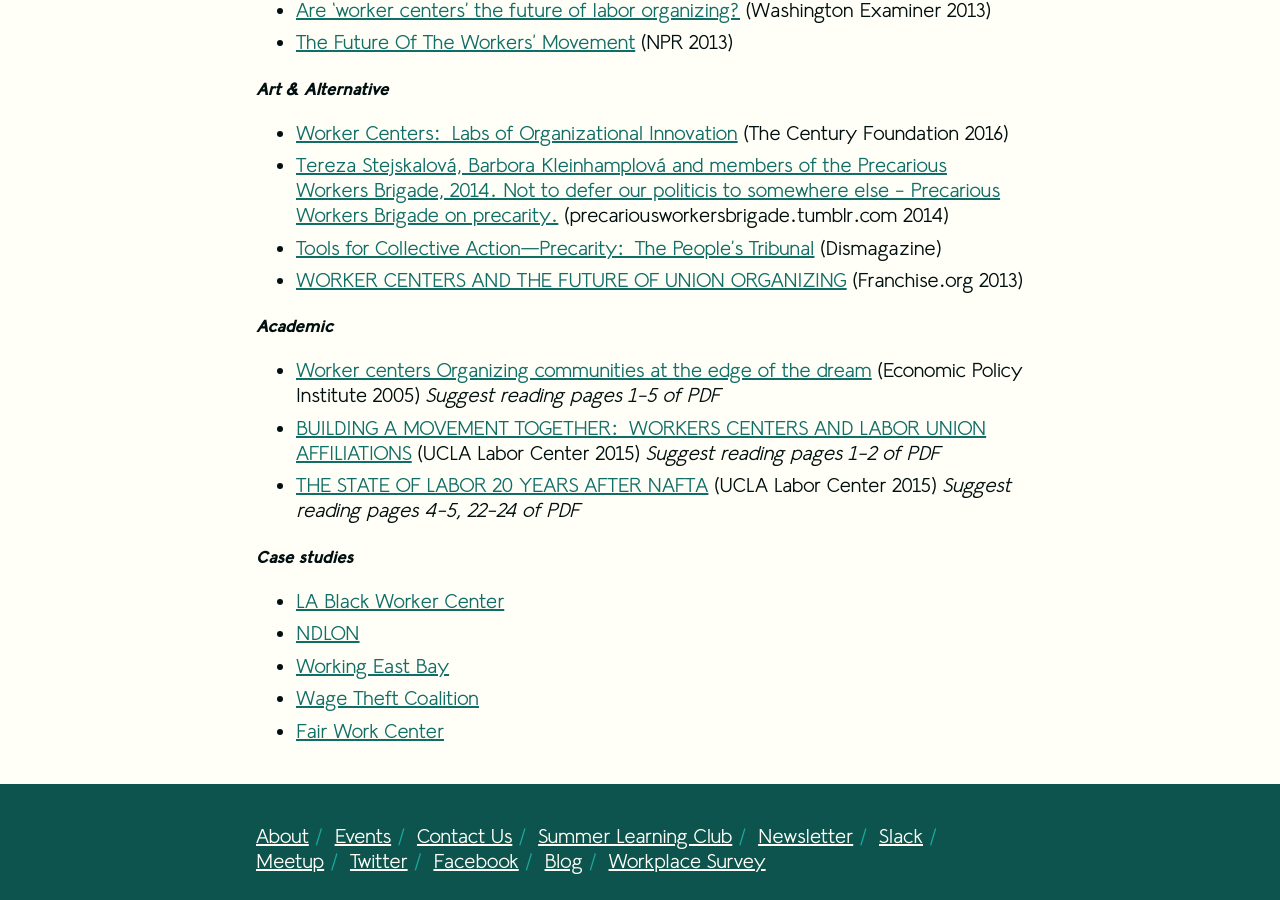
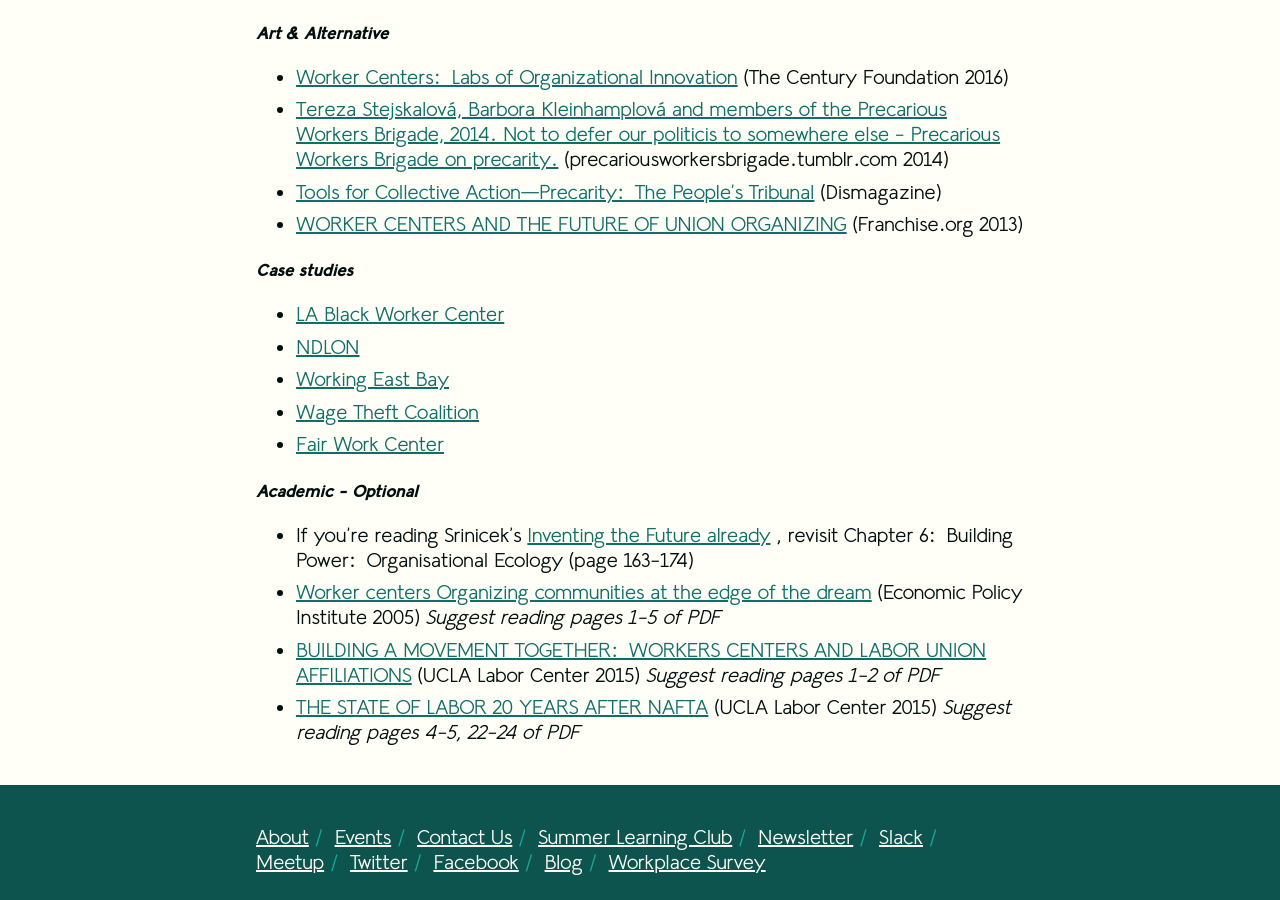
Before and after one commit to techworkersco/twc-site, a Jekyll site: the page built from learning-club-5.md, in a window 1280 px wide and 900 px high, scrolled down 1135 px. Built offline with Jekyll 4.4.1, drawn with Linux system fonts in a browser that asks for light colours; some of the changed text lies outside the part shown.

Commit message:
readings updates for /5

```diff
--- a/learning-club-5.md
+++ b/learning-club-5.md
@@ -27,14 +27,15 @@
 - [Tools for Collective Action—Precarity: The People’s Tribunal](http://dismagazine.com/discussion/21416/tools-for-collective-action-precarity-the-peoples-tribunal/) (Dismagazine)
 - [WORKER CENTERS AND THE FUTURE OF UNION ORGANIZING](http://franchise.org/worker-centers-and-the-future-of-union-organizing-0) (Franchise.org 2013)
 
-#### Academic
-- [Worker centers Organizing communities at the edge of the dream](http://www.epi.org/publication/bp159/) (Economic Policy Institute 2005) _Suggest reading pages 1-5 of PDF_
-- [BUILDING A MOVEMENT TOGETHER: WORKERS CENTERS AND LABOR UNION AFFILIATIONS](https://www.labor.ucla.edu/publication/building-a-movement-together-workers-centers-and-labor-union-affiliations-2/) (UCLA Labor Center 2015) _Suggest reading pages 1-2 of PDF_
-- [THE STATE OF LABOR 20 YEARS AFTER NAFTA](https://www.labor.ucla.edu/publication/the-state-of-labor-20-years-after-nafta/) (UCLA Labor Center 2015) _Suggest reading pages 4-5, 22-24 of PDF_
-
 #### Case studies
 - [LA Black Worker Center](http://lablackworkercenter.org/)
 - [NDLON](http://www.ndlon.org/en/)
 - [Working East Bay](http://workingeastbay.org/)
 - [Wage Theft Coalition](https://wagetheftcoalition.com/)
 - [Fair Work Center](http://fairworkcenter.org/)
+
+#### Academic - Optional
+- If you're reading Srinicek's [Inventing the Future already](https://www.versobooks.com/books/2315-inventing-the-future) , revisit Chapter 6: Building Power: Organisational Ecology (page 163-174)
+- [Worker centers Organizing communities at the edge of the dream](http://www.epi.org/publication/bp159/) (Economic Policy Institute 2005) _Suggest reading pages 1-5 of PDF_
+- [BUILDING A MOVEMENT TOGETHER: WORKERS CENTERS AND LABOR UNION AFFILIATIONS](https://www.labor.ucla.edu/publication/building-a-movement-together-workers-centers-and-labor-union-affiliations-2/) (UCLA Labor Center 2015) _Suggest reading pages 1-2 of PDF_
+- [THE STATE OF LABOR 20 YEARS AFTER NAFTA](https://www.labor.ucla.edu/publication/the-state-of-labor-20-years-after-nafta/) (UCLA Labor Center 2015) _Suggest reading pages 4-5, 22-24 of PDF_
```
Also changed, not shown: other parts of learning-club-5.md (+1 -1 lines).
